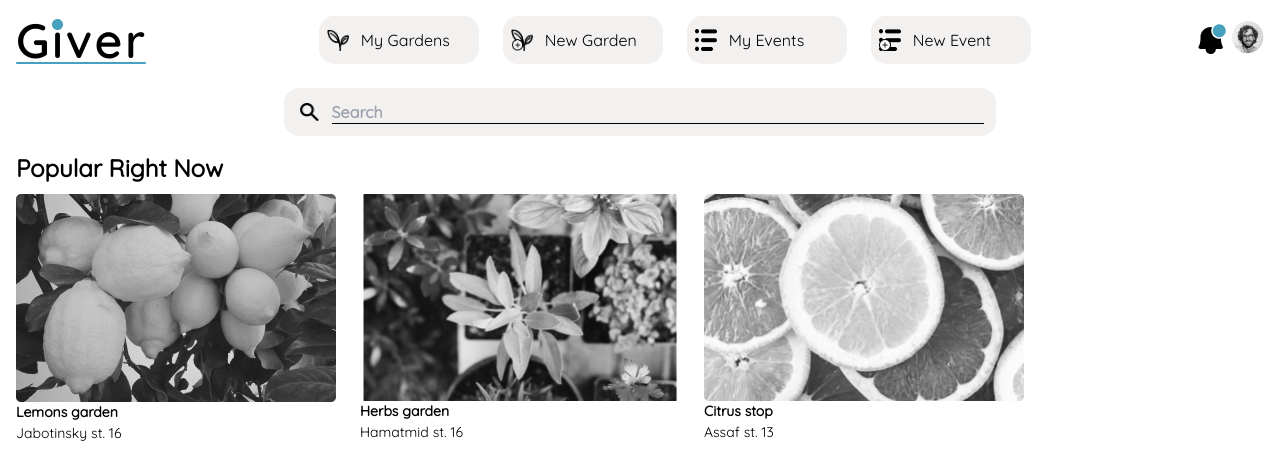
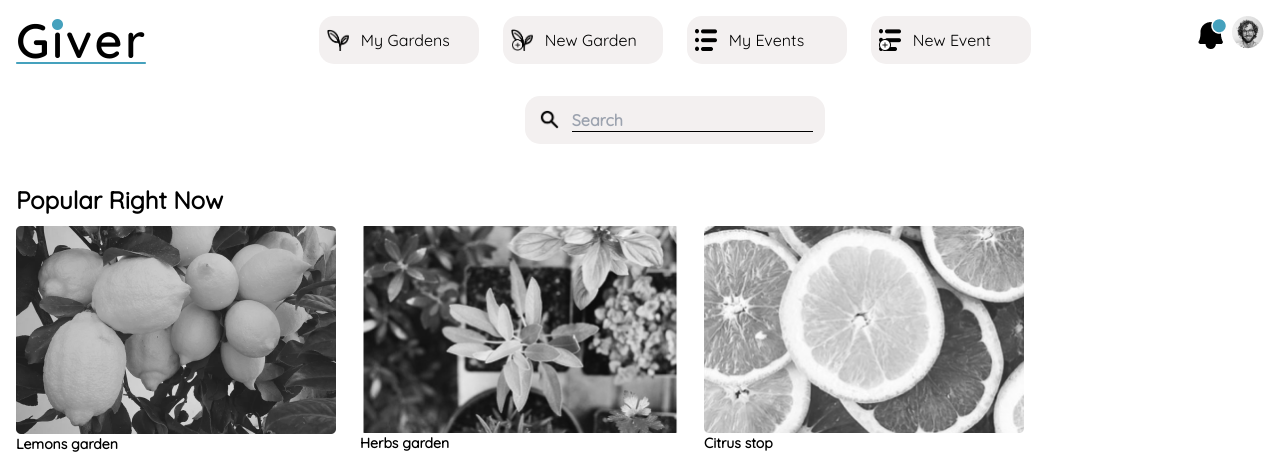
Before and after one commit to dohovic/Giver-Final, a PHP site: page / in a window 1280 px wide. Shown: the top 452 px of the page. Run offline with PHP 8.4, Linux system fonts and the light colour scheme; some libraries are stand-ins or nearby versions.

Commit message:
moved_search_bar_to_nav_+_fixed_icons

```diff
--- a/index.php
+++ b/index.php
@@ -72,8 +72,14 @@
             </a>
           </li>
         </ul>
+        <form class="mt-8" action="#" method="GET">
+          <div class="search-bar">
+            <button id="search-icon" type="submit"></button>
+            <input type="text" placeholder="Search" class="search" />
+          </div>
+        </form>
       </nav>
-      <div class="edit-icons grid place-items-center">
+      <div class="edit-icons grid place-items-center place-self-start">
         <div>
           <button><img src="includes/images/icons/bell.png" alt="" /></button>
           <button class="hidden lg:inline">
@@ -85,12 +91,12 @@
     <main class="mt-6">
     <div class="flex">
       <div class="main-wrapper">
-        <form action="#" method="GET">
+        <!-- <form action="#" method="GET">
           <div class="search-bar">
             <button id="search-icon" type="submit"></button>
             <input type="text" placeholder="Search" class="search" />
           </div>
-        </form>
+        </form> -->
         <section class="category-wrapper">
           <h1 class="text-2xl font-semibold">Popular Right Now</h1>
           <div class="gardens-container gap-6">
```
